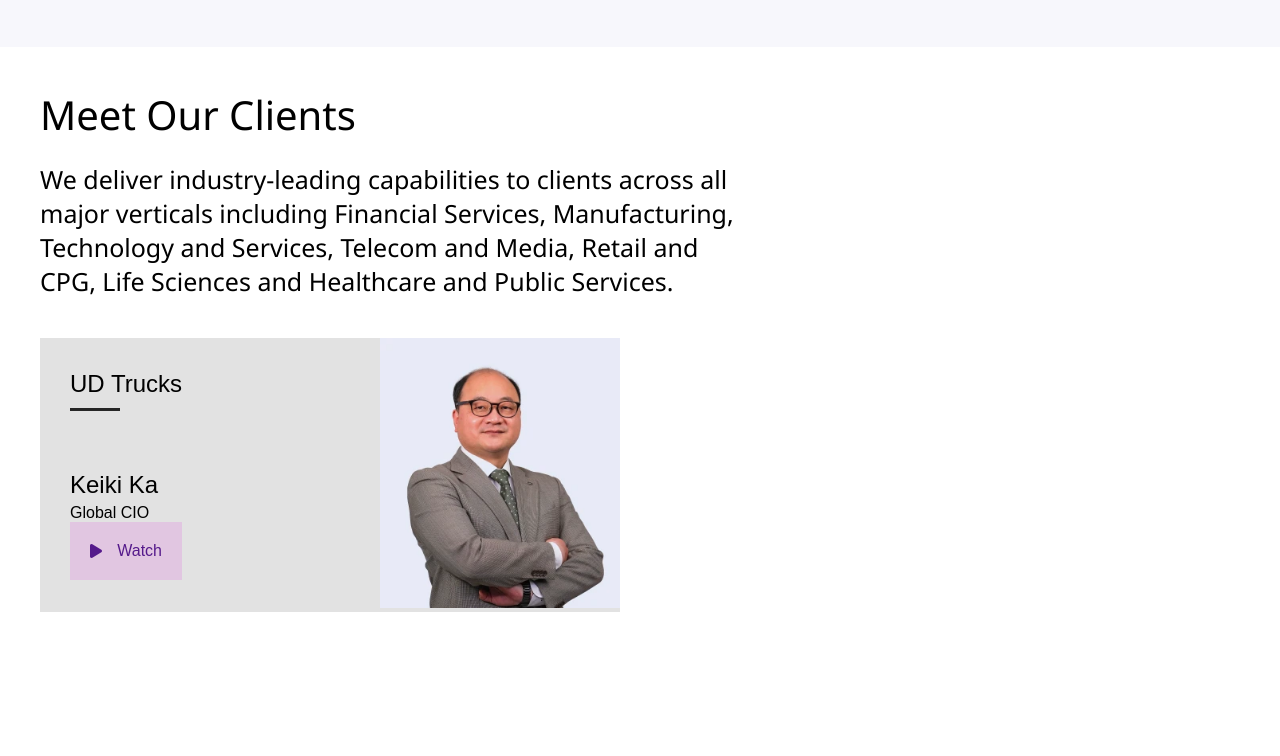
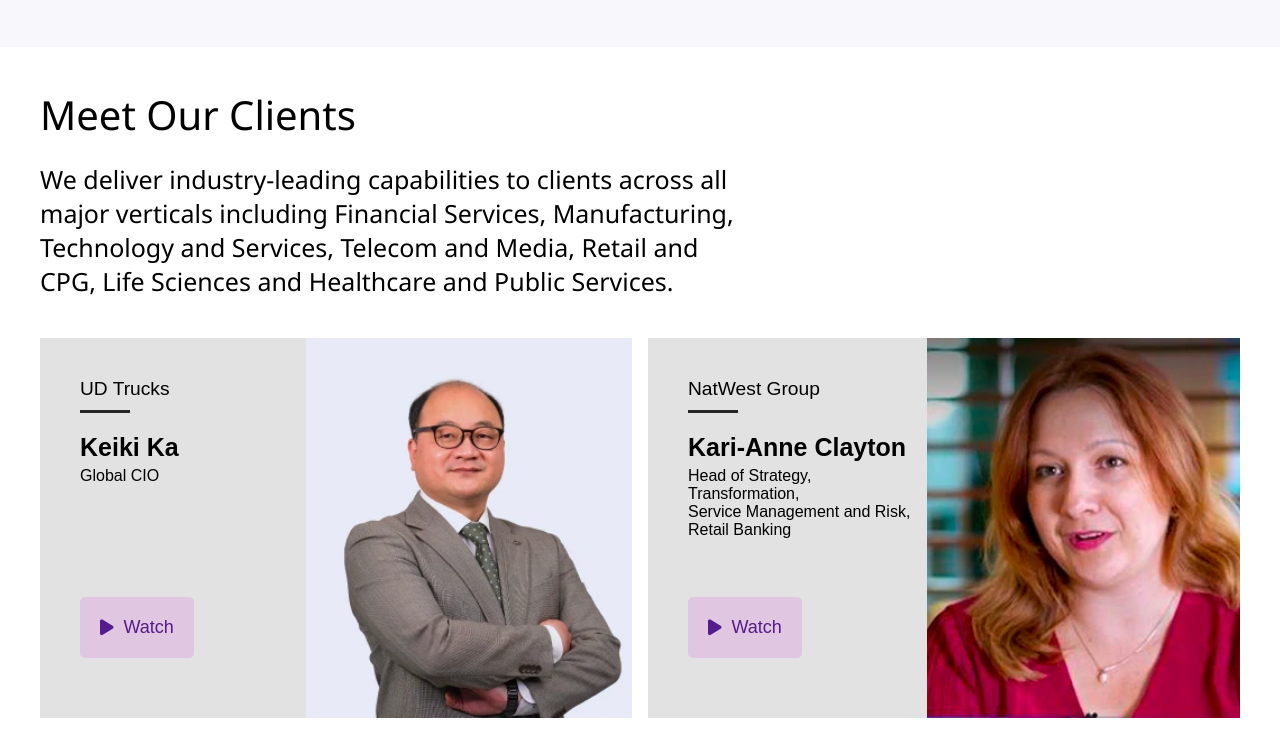
Before and after one commit to innoDebrup/inno_intern, a plain HTML site: page extra/HCLTech/index.html in a window 1280 px wide. Shown: the part 3803-4559 px from the top of the page. Before the commit the page ends 4415 px from the top, so only its background shows below. Drawn offline with nearby package versions, Linux system fonts and the light colour scheme.

Commit message:
Stylized client section of HCLTech clone

```diff
--- a/extra/HCLTech/index.html
+++ b/extra/HCLTech/index.html
@@ -417,17 +417,44 @@
       </div>
       <div class="flex_spabet">
         <div class="client_card flex_spabet">
-          <div class="c_name">
-            <span>UD Trucks</span>
-            <span>Keiki Ka</span>
-            <p>Global CIO</p>
-            <a href="" class="flex_spabet"><i class="fa-solid fa-play"></i> Watch</a>
+          <div class="c_name flex_spabet">
+            <div>
+              <span>UD Trucks</span>
+              <span>Keiki Ka</span>
+              <p>Global CIO</p>
+            </div>
+
+            <div class="a_con">
+              <a href="" class="flex_spabet watch"><i class="fa-solid fa-play"></i> Watch</a>
+              <div class="abg"></div>
+            </div>
           </div>
           <div class="c_img">
             <img src="img/UD-Trucks-Customer.webp" alt="">
           </div>
         </div>
-        <div class="client_card"></div>
+        <div class="client_card flex_spabet">
+          <div class="c_name flex_spabet">
+            <div>
+              <span>NatWest Group</span>
+              <span>Kari-Anne Clayton</span>
+              <p>
+                Head of Strategy, Transformation,<br>
+                Service Management and Risk,<br>
+                Retail Banking
+              </p>
+
+            </div>
+
+            <div class="a_con">
+              <a href="" class="flex_spabet watch"><i class="fa-solid fa-play"></i> Watch</a>
+              <div class="abg"></div>
+            </div>
+          </div>
+          <div class="c_img">
+            <img src="img/Anne-Clayton.webp" alt="">
+          </div>
+        </div>
       </div>
     </div>
   </div>
--- a/extra/HCLTech/style.css
+++ b/extra/HCLTech/style.css
@@ -12,6 +12,7 @@
   --generic_d_grey: rgb(38, 38, 38);
   --card_hover: rgba(119, 148, 221, 0.173);
   --pink_acc: rgba(220, 22, 220, 0.137);
+  --light_vio: rgb(117, 41, 178);
 
 }
 
@@ -689,19 +690,25 @@ a{
 
 
 .client_card{
-  width: 580px;
+  width: 592px;
+  /* height: 400px; */
   background-color: var(--hover_select);
+  margin-bottom: 80px;
 }
 
 .c_name{
-  display: inline-block;
-  padding: 30px;
+  flex-direction: column;
+  height: 380px;
+  align-items: flex-start;
+  padding: 40px 10px 60px 40px;
   & span{
-    font-size: 1.5rem;
+    font-size: 1.2rem;
     display: block;
   }
   & span:nth-child(2){
-    margin-top: 60px;
+    margin-top: 20px;
+    font-size: 25px;
+    font-weight: 600;
   }
   & span:first-child::after{
     display: block;
@@ -714,21 +721,75 @@ a{
   & p{
     padding-top: 5px;
   }
+}
 
-  & a{
-    background-color: var(--pink_acc);
-    padding: 20px;
+.c_img{
+  height: 380px;
+  width: 55%;
+  overflow: hidden;
+  display: block;
+  & img{
+    height: 100%;
+    transition: ease-in-out 0.3s;
   }
 }
 
-.c_img{
-  width: 240px;
-  overflow: hidden;
-  display: inline-block;
-  & img{
-    width: 100%;
+.watch{
+  background-color: var(--pink_acc);
+  padding: 20px;
+  font-size: 18px;
+  border-radius: 5px;
+  transition: linear 0.3s;
+  position: relative;
+  z-index: 30;
+
+  & i{
+    display: inline-block;
+    padding-right: 10px;
   }
 }
+
+.client_card:hover{
+  & .watch{
+    /* background-color:var(--light_vio);
+    background-size: 0%; */
+    color: white;
+    transition: linear 0.2s;
+  }
+
+  & .abg{
+    background-color: var(--light_vio);
+    transform: scale(3);
+    transition: linear 0.4s;
+
+  }
+
+  & img{
+    scale: 1.12;
+    transition: ease-in-out 0.4s;
+  }
+
+}
+
+.a_con{
+  position: relative;
+  overflow: hidden;
+}
+.abg{
+  position: absolute;
+  top:10px;
+  left: 8px;
+  width: 60px;
+  height: 50px;
+  border-radius: 50%;
+  z-index: 1;
+  /* background-color: aqua; */
+  transition: linear 0.4s;
+  transform: scale(0);
+}
+
+
+
 
 
 
```
Also changed, not shown: extra/HCLTech/img/Anne-Clayton.webp (added).
